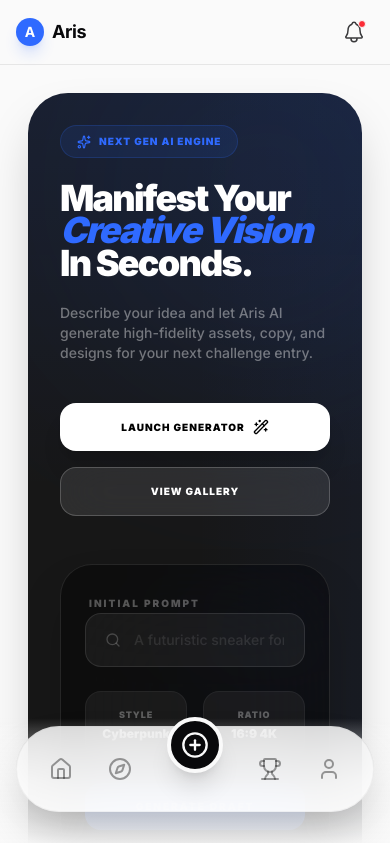
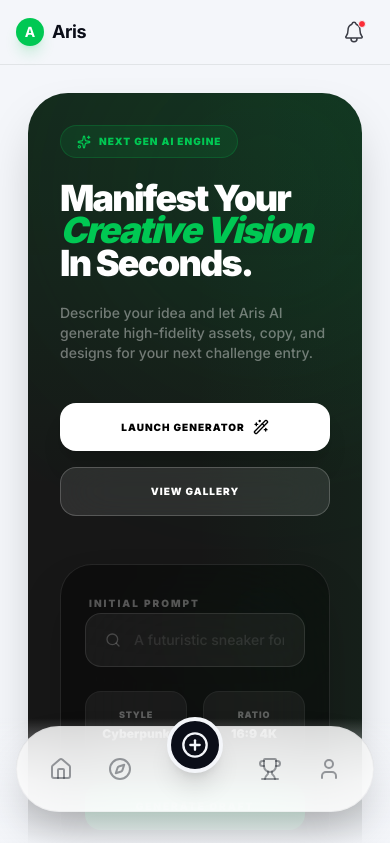
Before and after one commit to manovHacksaw/aris-design, a Next.js app: page /create in a window 390 px wide. Shown: the top 843 px of the page. Built offline with nearby package versions, Linux system fonts and the light colour scheme.

Commit message:
Enhance UI with sharper corners and subtle glassmorphism

```diff
--- a/app/(user)/activity/page.tsx
+++ b/app/(user)/activity/page.tsx
@@ -67,7 +67,7 @@
                         <h1 className="text-4xl font-black text-foreground tracking-tighter mb-2">Your Activity</h1>
                         <p className="text-[11px] font-black text-foreground/30 uppercase tracking-[0.2em]">Track your digital footprints and growth on Aris</p>
                     </div>
-                    <div className="flex items-center gap-3 bg-card px-5 py-3 rounded-2xl border border-border/50 shadow-sm">
+                    <div className="flex items-center gap-3 bg-card/70 backdrop-blur-md px-5 py-3 rounded-xl border border-border/50 shadow-sm">
                         <Calendar className="w-4 h-4 text-primary" />
                         <span className="text-[10px] font-black uppercase tracking-widest text-foreground/60">Last 30 Days</span>
                     </div>
@@ -81,7 +81,7 @@
                             initial={{ opacity: 0, y: 15 }}
                             animate={{ opacity: 1, y: 0 }}
                             transition={{ delay: i * 0.1 }}
-                            className="bg-card border border-border/60 p-6 rounded-[28px] group hover:border-primary/30 transition-all duration-300 shadow-sm"
+                            className="bg-card/70 backdrop-blur-md border border-border/60 p-6 rounded-xl md:rounded-2xl group hover:border-primary/30 transition-all duration-300 shadow-sm"
                         >
                             <div className={cn("w-10 h-10 rounded-xl bg-secondary flex items-center justify-center mb-5 group-hover:scale-110 transition-transform", stat.color)}>
                                 <stat.icon className="w-5 h-5" />
@@ -97,7 +97,7 @@
                     {/* Main Timeline */}
                     <div className="space-y-6">
                         <h2 className="text-xs font-black uppercase tracking-[0.25em] text-foreground/40 pl-1">Events Participated In</h2>
-                        <div className="bg-card/50 backdrop-blur-xl border border-border/60 rounded-[32px] overflow-hidden">
+                        <div className="bg-card/70 backdrop-blur-md border border-border/60 rounded-2xl md:rounded-3xl overflow-hidden shadow-sm">
                             {participatedEvents.map((event, i) => (
                                 <div key={i} className="flex items-center gap-6 p-7 border-b border-border/40 last:border-0 hover:bg-foreground/[0.02] transition-colors group cursor-pointer">
                                     <div className="w-12 h-12 rounded-2xl bg-secondary flex items-center justify-center shrink-0">
--- a/app/globals.css
+++ b/app/globals.css
@@ -1,29 +1,29 @@
 @import "tailwindcss";
 
 :root {
-  /* Clean Light Theme */
-  --color-background: #FAFAFA;
-  --color-foreground: #09090b;
+  /* Light Theme */
+  --color-background: #F4F6FA;
+  --color-foreground: #0B0E18;
 
-  /* Primary: Sapphire Blue */
-  --color-primary: #2F6AFF;
+  /* Primary: Emerald Green */
+  --color-primary: #00C853;
   --color-primary-foreground: #FFFFFF;
-  --color-primary-dark: #1F5AFF;
-  --color-primary-light: #4F8AFF;
+  --color-primary-dark: #00A844;
+  --color-primary-light: #33D470;
 
-  /* Secondary: Light Gray */
-  --color-secondary: #f4f4f5;
-  --color-secondary-foreground: #09090b;
+  /* Secondary: Light Gray-Blue */
+  --color-secondary: #E8ECF4;
+  --color-secondary-foreground: #0B0E18;
 
-  /* Accent: Muted Pink */
-  --color-accent: #FF7AA2;
+  /* Accent: Amber Orange */
+  --color-accent: #FF8C42;
   --color-accent-foreground: #FFFFFF;
 
   /* UI Surfaces */
   --color-card: #FFFFFF;
-  --color-card-border: rgba(0, 0, 0, 0.08);
-  --color-input: #ffffff;
-  --color-folder: #f4f4f5;
+  --color-card-border: rgba(11, 14, 24, 0.08);
+  --color-input: #FFFFFF;
+  --color-folder: #E8ECF4;
 
   /* Radius System */
   --radius-sm: 8px;
@@ -38,27 +38,30 @@
   --shadow-spotify: 0 10px 30px -5px rgba(0, 0, 0, 0.1);
 
   /* Soft Border Override */
-  --border-soft: 1px solid rgba(0, 0, 0, 0.08);
+  --border-soft: 1px solid rgba(11, 14, 24, 0.08);
 }
 
 .dark {
-  /* Professional Dark Grey */
-  --color-background: #09090b;
-  --color-foreground: #FAFAFA;
-  --color-primary: #2F6AFF;
+  /* Dark Navy Theme — Crypto Dashboard */
+  --color-background: #0B0E18;
+  --color-foreground: #F0F2F8;
+  --color-primary: #00C853;
   --color-primary-foreground: #FFFFFF;
-  --color-secondary: #181818;
-  --color-secondary-foreground: #FFFFFF;
-  --color-accent: #FF7AA2;
-  --color-card: #121212;
-  --color-card-border: rgba(255, 255, 255, 0.03);
-  --color-input: #1f1f1f;
-  --color-folder: #18181b;
+  --color-primary-dark: #00A844;
+  --color-primary-light: #33D470;
+  --color-secondary: #161C2D;
+  --color-secondary-foreground: #F0F2F8;
+  --color-accent: #FF8C42;
+  --color-accent-foreground: #FFFFFF;
+  --color-card: rgba(16, 20, 31, 0.75);
+  --color-card-border: rgba(255, 255, 255, 0.08);
+  --color-input: #161C2D;
+  --color-folder: #161C2D;
 
   /* Shadows for Dark Mode */
-  --shadow-soft: 0 8px 32px rgba(0, 0, 0, 0.4);
-  --shadow-card: 0 4px 12px rgba(0, 0, 0, 0.3);
-  --shadow-spotify: 0 10px 30px -5px rgba(0, 0, 0, 0.5);
+  --shadow-soft: 0 8px 32px rgba(0, 0, 0, 0.5);
+  --shadow-card: 0 4px 12px rgba(0, 0, 0, 0.4);
+  --shadow-spotify: 0 10px 30px -5px rgba(0, 0, 0, 0.6);
 }
 
 @theme inline {
@@ -76,12 +79,12 @@
   --color-accent: var(--color-accent);
   --color-accent-foreground: var(--color-accent-foreground);
 
-  /* Sapphire specific semantic names */
-  --color-sapphire: #2F6AFF;
-  --color-aris-bg: #09090b;
-  --color-aris-card: #18181b;
-  --color-aris-border: #27272a;
-  --color-muted-pink: #FF7AA2;
+  /* Semantic design tokens */
+  --color-emerald: #00C853;
+  --color-aris-bg: #0B0E18;
+  --color-aris-card: #10141F;
+  --color-aris-border: #1E2538;
+  --color-amber: #FF8C42;
 
   --color-card: var(--color-card);
   --color-card-border: var(--color-card-border);
@@ -94,10 +97,10 @@
   --font-mono: var(--font-jetbrains-mono), monospace;
 
   /* Radius tokens */
-  --radius-sm: 10px;
-  --radius-md: 16px;
-  --radius-lg: 22px;
-  --radius-xl: 28px;
+  --radius-sm: 6px;
+  --radius-md: 10px;
+  --radius-lg: 14px;
+  --radius-xl: 18px;
   --radius-full: 9999px;
 
   /* Animations */
@@ -137,6 +140,11 @@
   -webkit-font-smoothing: antialiased;
 }
 
+.bg-card {
+  backdrop-filter: blur(16px);
+  -webkit-backdrop-filter: blur(16px);
+}
+
 /* Custom Scrollbar */
 ::-webkit-scrollbar {
   width: 8px;
@@ -144,16 +152,16 @@
 }
 
 ::-webkit-scrollbar-track {
-  background: #09090b;
+  background: #0B0E18;
 }
 
 ::-webkit-scrollbar-thumb {
-  background: #27272a;
+  background: #1E2538;
   border-radius: var(--radius-full);
 }
 
 ::-webkit-scrollbar-thumb:hover {
-  background: #2F6AFF;
+  background: #00C853;
 }
 
 /* Utility to hide scrollbar but keep functionality */
--- a/components/home/Marquee.tsx
+++ b/components/home/Marquee.tsx
@@ -9,14 +9,14 @@
                 <span className="flex items-center gap-2"><span className="text-green-400">●</span> @followed_david just earned $15.50 voting</span>
                 <span className="flex items-center gap-2"><span className="text-primary">●</span> New Challenge from Subscribed Brand: GoPro Series</span>
                 <span className="flex items-center gap-2"><span className="text-green-400">●</span> @followed_sarah submitted to Spotify Wrapped</span>
-                <span className="flex items-center gap-2"><span className="text-muted-pink">●</span> Your Feed: 12 new posts from people you follow</span>
+                <span className="flex items-center gap-2"><span className="text-accent">●</span> Your Feed: 12 new posts from people you follow</span>
                 <span className="flex items-center gap-2"><span className="text-green-400">●</span> @followed_mike won $500 in NVIDIA Contest</span>
                 <span className="flex items-center gap-2"><span className="text-primary">●</span> New Challenge from Subscribed Brand: Red Bull Stunts</span>
                 {/* Duplicate for seamless loop */}
                 <span className="flex items-center gap-2"><span className="text-green-400">●</span> @followed_david just earned $15.50 voting</span>
                 <span className="flex items-center gap-2"><span className="text-primary">●</span> New Challenge from Subscribed Brand: GoPro Series</span>
                 <span className="flex items-center gap-2"><span className="text-green-400">●</span> @followed_sarah submitted to Spotify Wrapped</span>
-                <span className="flex items-center gap-2"><span className="text-muted-pink">●</span> Your Feed: 12 new posts from people you follow</span>
+                <span className="flex items-center gap-2"><span className="text-accent">●</span> Your Feed: 12 new posts from people you follow</span>
                 <span className="flex items-center gap-2"><span className="text-green-400">●</span> @followed_mike won $500 in NVIDIA Contest</span>
                 <span className="flex items-center gap-2"><span className="text-primary">●</span> New Challenge from Subscribed Brand: Red Bull Stunts</span>
             </div>
```
Also changed, not shown: app/(user)/dashboard/page.tsx (+4 -4 lines), app/(user)/explore/page.tsx (+4 -4 lines), .claude/settings.json (added).
